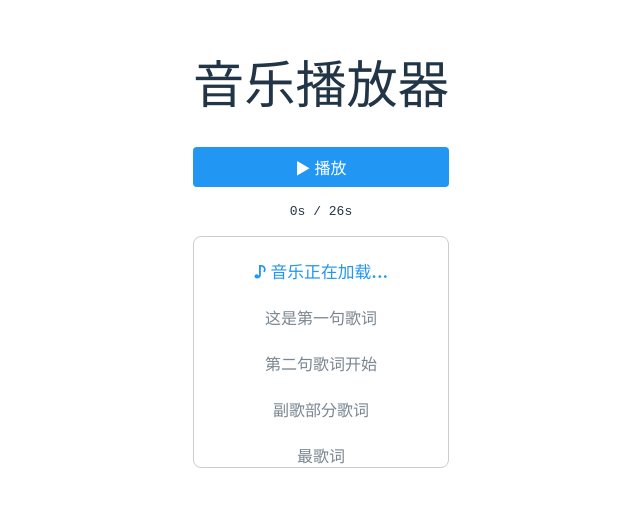
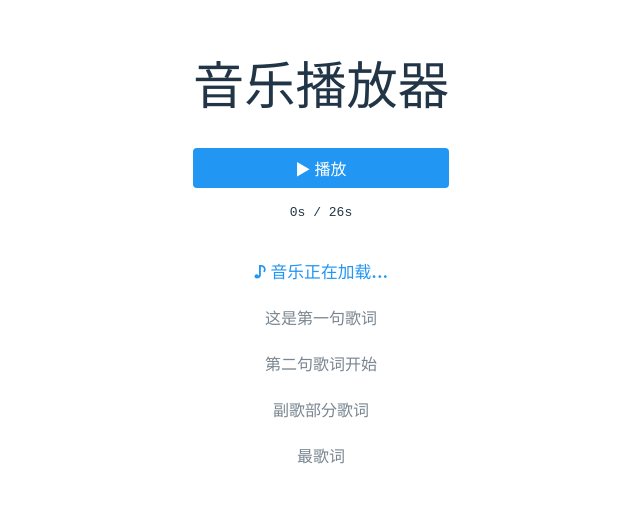
Before and after one commit to zahngjjj/my-react-app, a React (Vite) app: page / in a window 1280 px wide. Shown: the part 155-662 px from the top of the page, without its empty margins (319-959 px from the left). Built offline with nearby package versions, Linux system fonts and the light colour scheme.

Commit message:
style:  影藏播放器滚动条

```diff
--- a/src/components/song.css
+++ b/src/components/song.css
@@ -20,7 +20,7 @@
   .lyrics-container {
     height: 300px;
     overflow-y: auto;
-    border: 1px solid #ccc;
+    border: none;
     padding: 15px;
     border-radius: 8px;
   }
@@ -65,3 +65,18 @@
     transform: translateZ(0); /* 启用GPU加速 */
     will-change: transform;
   }
+
+  .lyrics-container {
+    overflow: auto;
+    /* 隐藏 Firefox 滚动条 */
+    scrollbar-width: none;
+    /* 隐藏 IE/Edge 滚动条 */
+    -ms-overflow-style: none;
+  }
+
+  /* 隐藏 Chrome/Safari/Opera 滚动条 */
+  .lyrics-container::-webkit-scrollbar {
+    display: none;
+    width: 0;
+    height: 0;
+  }
```
